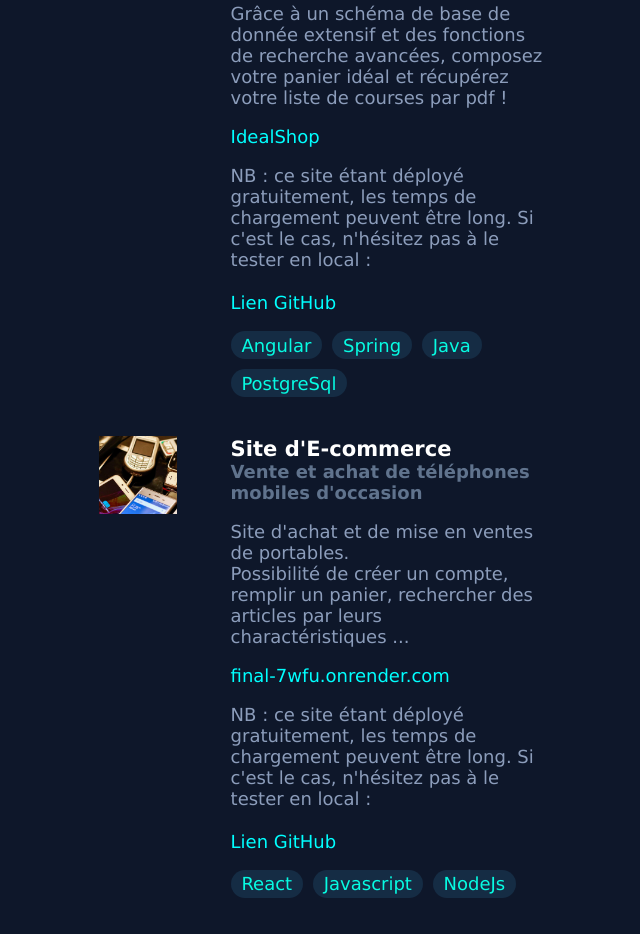
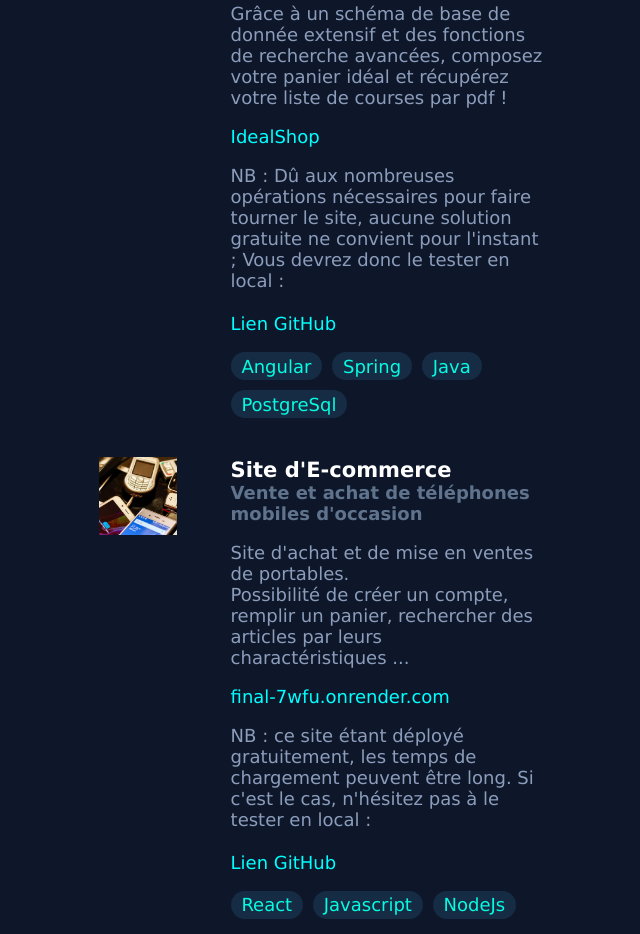
Before and after one commit to HugoRousseau777/PortFolio, a plain HTML site: page index.html in a window 1280 px wide. Shown: the part 1592-2526 px from the top of the page, without its empty margins (581-1221 px from the left). Drawn offline with Linux system fonts and the light colour scheme.

Commit message:
Update index.html

```diff
--- a/index.html
+++ b/index.html
@@ -100,8 +100,8 @@
                         <h4>Conseil et achat sur de nombreux aliments</h4>
                         <p>Grâce à un schéma de base de donnée extensif et des fonctions de recherche avancées, composez votre panier idéal et récupérez votre liste de courses par pdf !</p>
                         <a class="lien" target="_blank" href="https://theidealshop-1.onrender.com/">IdealShop</a>
-                        <p class="margin">NB : ce site étant déployé gratuitement, les temps de chargement peuvent être long. Si c'est le cas, n'hésitez pas à le tester en local : </p>
-                            <a class="lien" href="https://github.com/Hugo477S/TheIdealShop">Lien GitHub</a>
+                        <p class="margin">NB : Dû aux nombreuses opérations nécessaires pour faire tourner le site, aucune solution gratuite ne convient pour l'instant ; Vous devrez donc le tester en local : </p>
+                            <a aria-disabled="true" role="link" class="lien">Lien GitHub</a>
                             <ul>
                                 <li class="first-techno">Angular</li>
                                 <li>Spring</li>
```
